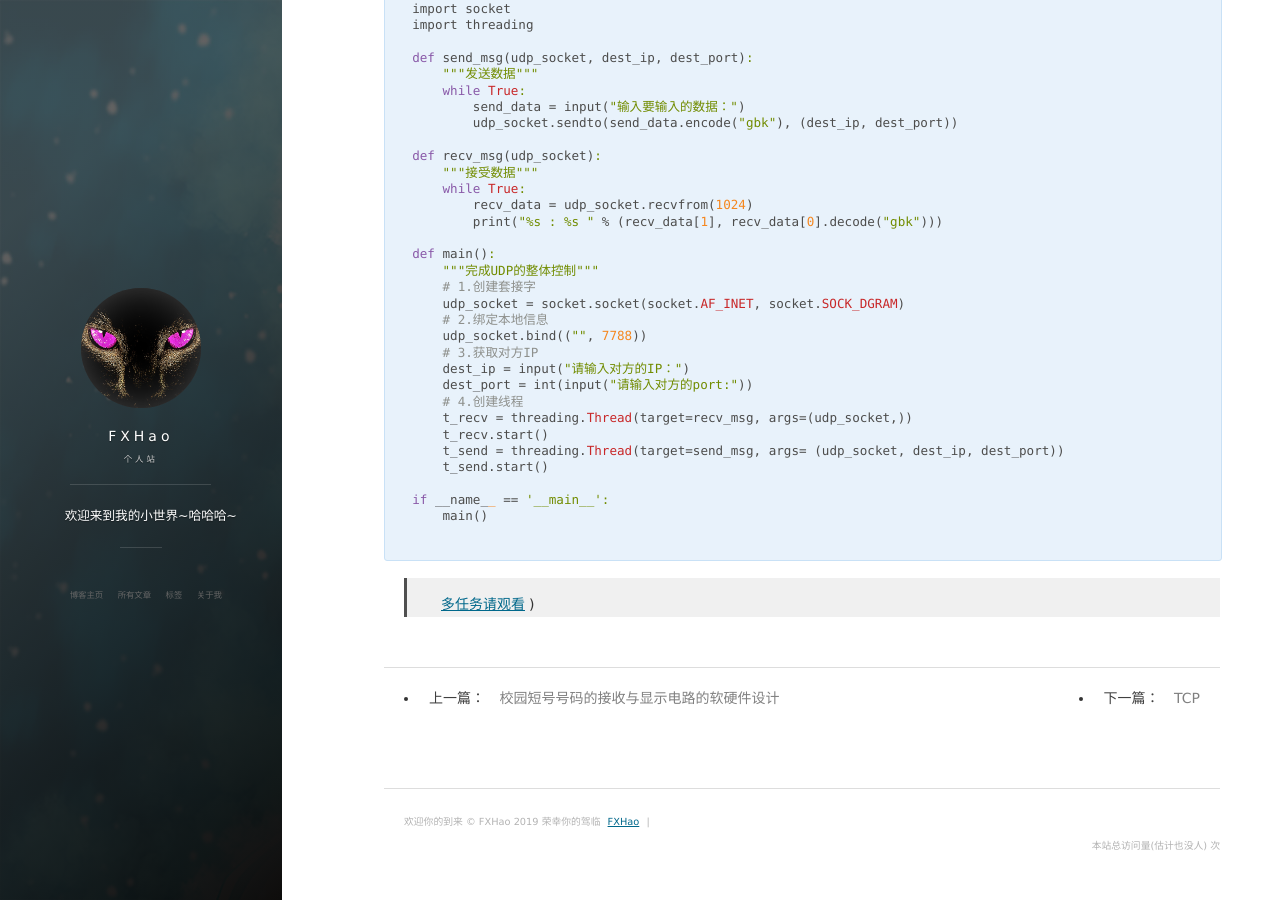
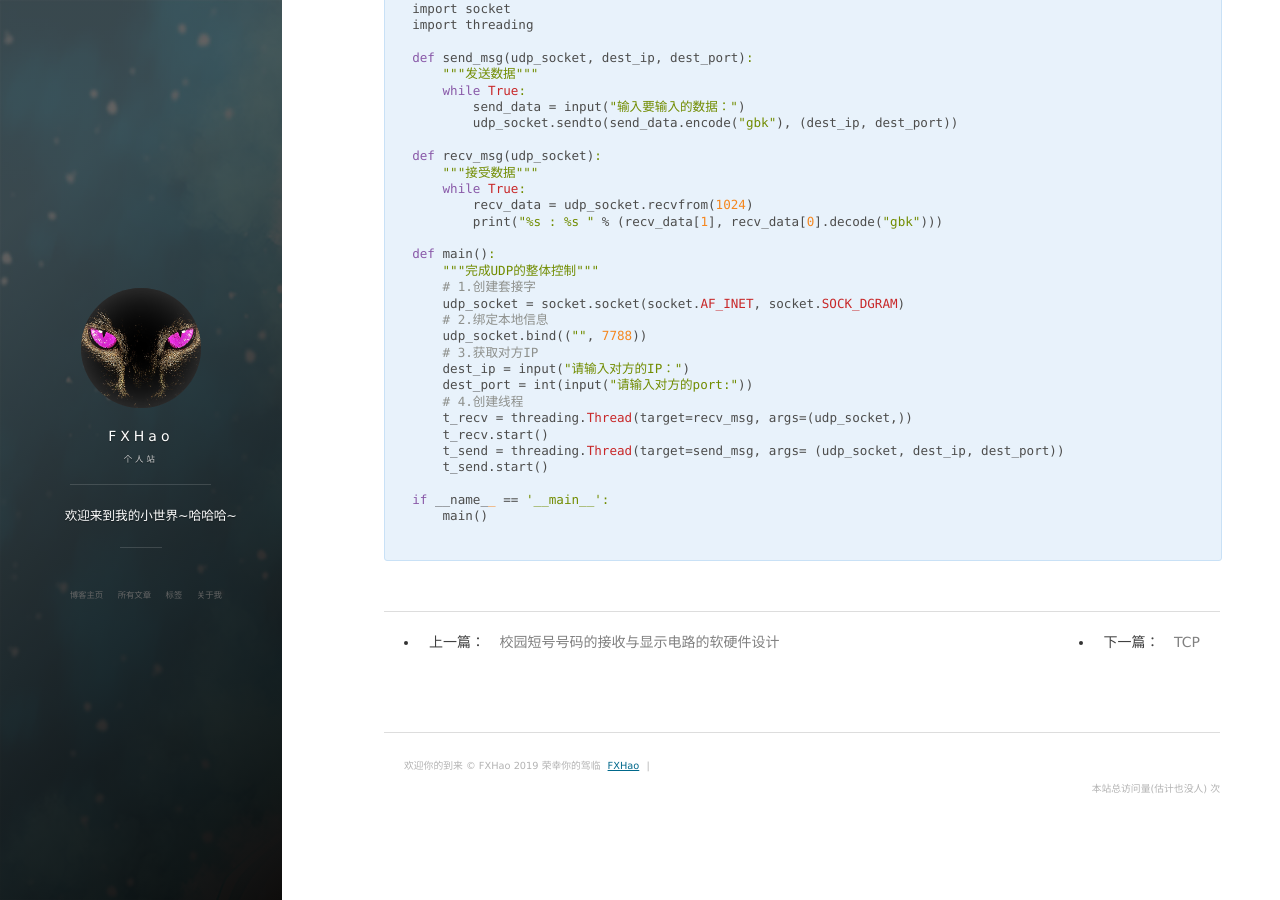
Before and after one commit to FXHao/FXHao.github.io, a Jekyll site: the page built from _posts/2019-04-15-socket之udp聊天器.md, in a window 1280 px wide and 900 px high, scrolled down 2833 px. Built offline with Jekyll 4.4.1, drawn with Linux system fonts in a browser that asks for light colours; nearby versions of some CDN libraries; comment, search, counter and statistics services are not loaded.

Commit message:
Update 2019-04-15-socket之udp聊天器.md

````diff
--- a/_posts/2019-04-15-socket之udp聊天器.md
+++ b/_posts/2019-04-15-socket之udp聊天器.md
@@ -185,5 +185,3 @@ if __name__ == '__main__':
     main()
 
 ```
-
->[多任务请观看]((https://fxhao.github.io/2019/04/多任务之线程/)))
````
